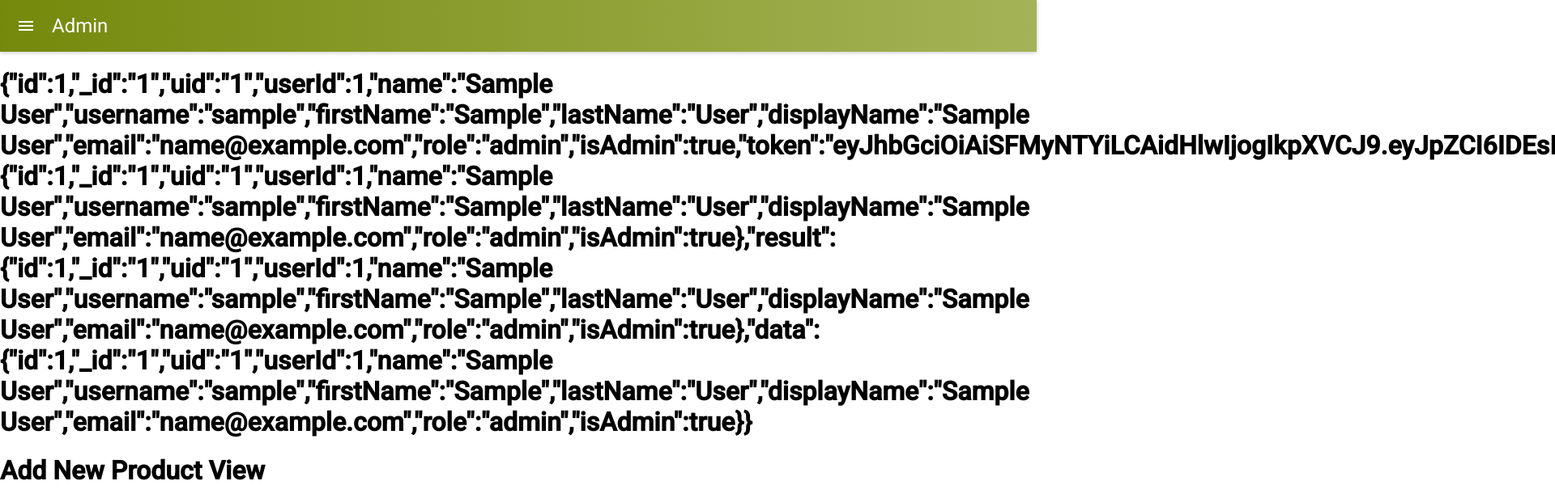
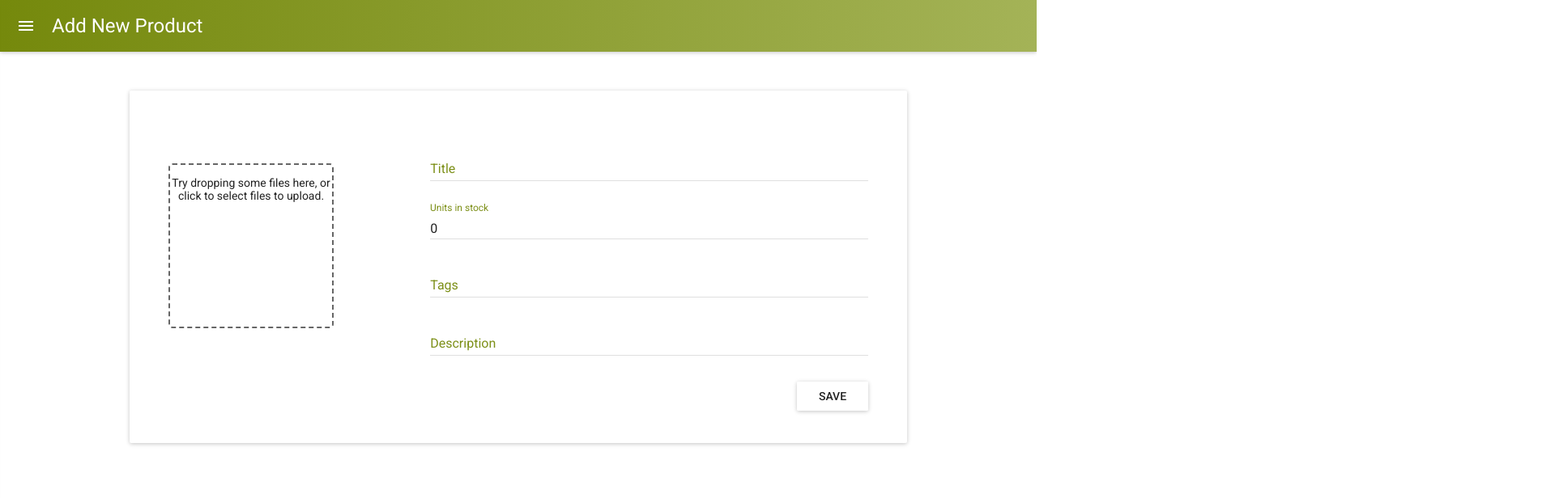
Before and after one commit to MohammedTaha/react-shopping-cart, a React (Create React App) app: page /admin/Product in a window 1280 px wide. Shown: the top 616 px of the page at 81% size, 1920 px wide, since content can reach past the window. Built offline with nearby package versions, Linux system fonts and the light colour scheme; sample sign-in values are in the browser's storage.

Commit message:
Save New Product from Admin User, Inprocess

```diff
--- a/package.json
+++ b/package.json
@@ -9,6 +9,7 @@
     "material-ui": "^0.19.4",
     "react": "^16.1.1",
     "react-dom": "^16.1.1",
+    "react-dropzone": "^4.2.3",
     "react-redux": "^5.0.6",
     "react-router-dom": "^4.2.2",
     "react-scripts": "1.0.17",
--- /dev/null
+++ b/src/containers/addNewProduct/addNewProduct.css
@@ -0,0 +1,29 @@
+.card_addNewProduct{
+    padding: 2em;
+    margin: 3em auto;
+    width: 80%;
+    max-width: 60em;
+}
+.newProductDetails{
+    display: flex;
+    flex-wrap: wrap;
+    align-items: center;
+}
+.imageContainer{
+    flex-grow: 1;
+    min-height: 2em;
+    text-align: center;
+}
+.detailsContainer{
+    flex-grow: 3;
+    min-height: 2em;
+}
+
+@media (max-width:600px) {
+    .newProductDetails{
+        display: block;
+    }
+    .detailsContainer{
+        margin: 3em auto;
+    }
+}
--- a/src/containers/addNewProduct/index.js
+++ b/src/containers/addNewProduct/index.js
@@ -4,34 +4,64 @@ import {
 import {
     connect
 } from 'react-redux';
-
 import renderer from './renderer';
-
 
 function mapStateToProps(state) {
     return {
-        user: {
-            _id: "u-01"
-        }
+        user: (state.core && state.core.authenticatedUser ? state.core.authenticatedUser : null)
     };
 }
 
 function mapDispatchToProps(dispatch) {
     return {
-
+        setActiveView: () => {
+            dispatch({
+                type: "SET_ACTIVE_VIEW",
+                payload: "Add New Product"
+            });
+        },
+        unsetActiveView: () => {
+            dispatch({
+                type: "SET_ACTIVE_VIEW",
+                payload: ""
+            });
+        }
     }
 }
 
+class AddNewProduct extends Component {
+    componentDidMount() {
+        this.props.setActiveView();
+    }
+    componentWillUnmount() {
+        this.props.unsetActiveView();
+    }
 
-
-class AddNewProduct extends Component {
-    componentWillMount() {
-        let auth_token = localStorage.getItem("auth_token");
-        if (!auth_token) {
-            console.log("Invalid access")
-            //this.props.history.push("/Authenticate");
+    constructor(props) {
+        super(props);
+        this.state = {
+            formData: {
+                title: "",
+                unitsInStock: 0,
+                tags: "",
+                description: ""
+            }
         }
     }
+
+    onDrop(files) {
+        console.log(files[0]);
+    }
+    updateFormData(fieldName, eve, newVal) {
+        let formData = { ...this.state.formData };
+        formData[fieldName] = newVal;
+        this.setState({ formData });
+    }
+    saveNewProductDetails(eve) {
+        console.log(this.state.formData);
+        eve.preventDefault();
+    }
+
     render() {
         return renderer.apply(this);
     }
--- a/src/containers/addNewProduct/renderer.jsx
+++ b/src/containers/addNewProduct/renderer.jsx
@@ -1,9 +1,61 @@
 import React from 'react';
+import RaisedButton from 'material-ui/RaisedButton';
+import TextField from 'material-ui/TextField';
+import Dropzone from 'react-dropzone'
+import { Card, CardActions, CardText } from 'material-ui/Card';
+import "./addNewProduct.css"
+
 
 export default function () {
     return (
         <div>
-            <h1> Add New Product View </h1>
+            <Card className='card_addNewProduct'>
+                <CardText className='newProductDetails'>
+                    <div className='imageContainer'>
+                        <Dropzone accept="image/*" onDrop={this.onDrop.bind(this)}>
+                            <p>Try dropping some files here, or click to select files to upload.</p>
+                        </Dropzone>
+                    </div>
+                    <div className='detailsContainer'>
+                        <form id='form_newProductDetails' onSubmit={this.saveNewProductDetails.bind(this)}>
+                            <TextField
+                                floatingLabelText="Title"
+                                fullWidth={true}
+                                className='appTextField'
+                                value={this.state.formData.title}
+                                onChange={this.updateFormData.bind(this, 'title')}
+                            /><br />
+                            <TextField
+                                floatingLabelText="Units in stock"
+                                fullWidth={true}
+                                className='appTextField'
+                                value={this.state.formData.unitsInStock}
+                                onChange={this.updateFormData.bind(this, 'unitsInStock')}
+                            /><br />
+                            <TextField
+                                floatingLabelText="Tags"
+                                hintText="Separate tags by comma"
+                                fullWidth={true}
+                                className='appTextField'
+                                value={this.state.formData.tags}
+                                onChange={this.updateFormData.bind(this, 'tags')}
+                            /><br />
+                            <TextField
+                                floatingLabelText="Description"
+                                fullWidth={true}
+                                className='appTextField'
+                                value={this.state.formData.description}
+                                onChange={this.updateFormData.bind(this, 'description')}
+                            /><br />
+
+                        </form>
+                    </div>
+
+                </CardText>
+                <CardActions className='rightAlignedElems'>
+                    <RaisedButton label="Save" type='submit' form="form_newProductDetails" />
+                </CardActions>
+            </Card>
         </div>
     )
 }
--- a/src/containers/admin/index.js
+++ b/src/containers/admin/index.js
@@ -10,7 +10,8 @@ import renderer from './renderer';
 
 function mapStateToProps(state) {
     return {
-        user: (state.core && state.core.authenticatedUser ? state.core.authenticatedUser : null)
+        user: (state.core && state.core.authenticatedUser ? state.core.authenticatedUser : null),
+        activeView: (state.core && state.core.activeView ? state.core.activeView : null)
     };
 }
 
@@ -19,7 +20,7 @@ class AdminsView extends Component {
         let auth_token = localStorage.getItem("auth_token");
         if (!auth_token) {
             this.props.history.push("/Authenticate");
-        } else if(this.props.user && this.props.user.role  && (this.props.user.role !== 'admin')) {
+        } else if (this.props.user && this.props.user.role && (this.props.user.role !== 'admin')) {
             this.props.history.push("/app");
         }
     }
--- a/src/containers/admin/renderer.jsx
+++ b/src/containers/admin/renderer.jsx
@@ -8,12 +8,11 @@ export default function () {
         <div>
             <AdminDrawer user={this.props.user} sideMenuShown={this.state.sideMenuShown} closeMenu={this.closeMenu.bind(this)} />
             <AppBar
-                title="Admin"
+                title={this.props.activeView || "Admin"}
                 className="customAppBar"
                 onLeftIconButtonTouchTap={this.openMenu.bind(this)}
             />
-            <h1>{JSON.stringify(this.props.user)}</h1>
-            <AdminRoutes />
+            <AdminRoutes/>
         </div>
     )
 }
--- a/src/store/index.js
+++ b/src/store/index.js
@@ -17,8 +17,4 @@ let store = createStore(
     middleware
 )
 
-store.subscribe(() =>
-    console.log(store.getState())
-);
-
 export default store;
--- a/src/store/reducers/coreReducer.js
+++ b/src/store/reducers/coreReducer.js
@@ -1,14 +1,14 @@
-function coreReducer(state = {}, action={type : "", payload:  null}){
+function coreReducer(state = {}, action = { type: "", payload: null }) {
 
-    switch(action.type){
-
+    let newState = { ...state };
+    switch (action.type) {
         case "SET_AUTHENTICATED_USER":
-            let newState = {...state};
             newState.authenticatedUser = action.payload;
-            return newState ;
-
+            return newState;
+        case "SET_ACTIVE_VIEW":
+            newState.activeView = action.payload;
+            return newState;
     }
-
-    return {...state};
+    return newState;
 }
 export default coreReducer;
```
